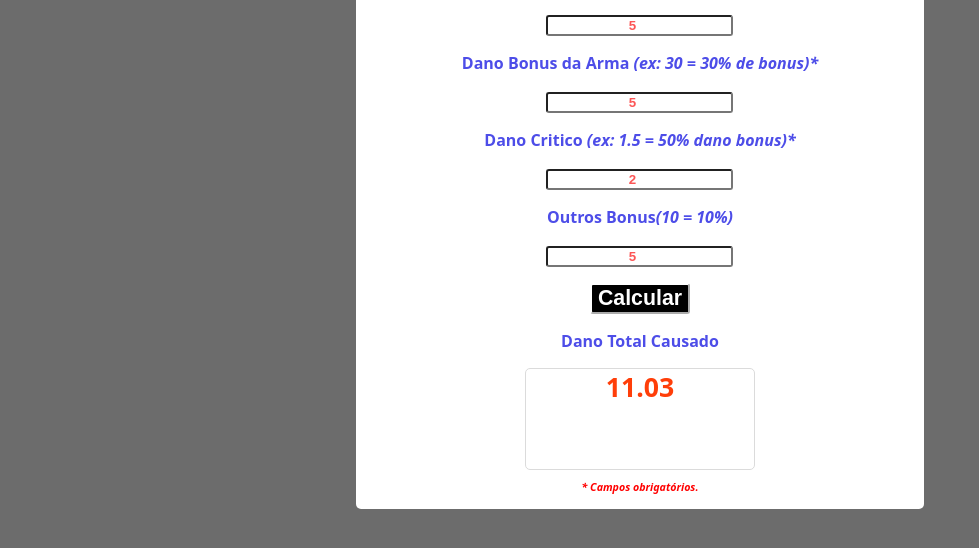
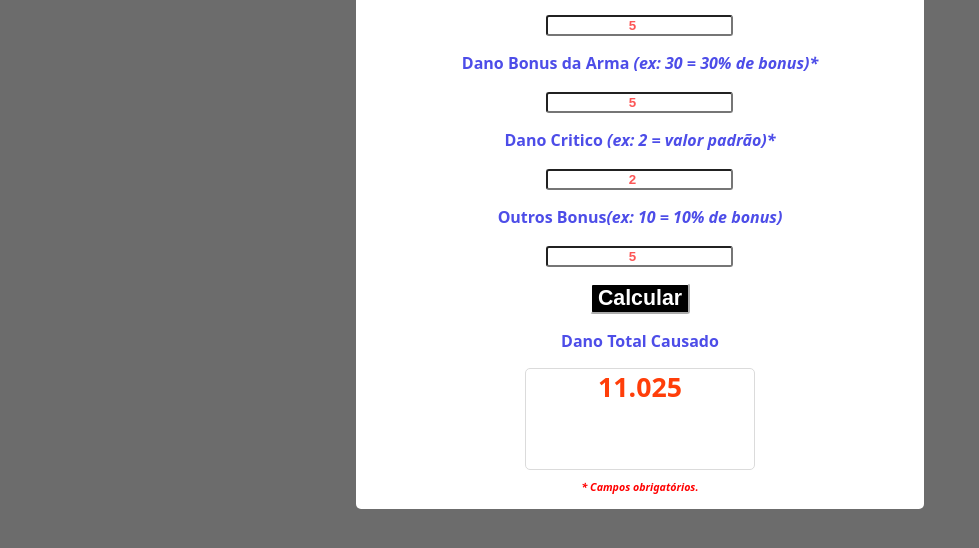
Before and after one commit to ayrtonmarinho/worldofedersite, a website: page tools/dano_bonus.html in a window 1280 px wide. Both pictures are taken after typing "5", "5", "5" into the empty fields and a click on the button "Calcular". Shown: the part 156-704 px from the top of the page, without its empty margins (0-979 px from the left). Drawn offline with Linux system fonts and the light colour scheme.

Commit message:
fix: corrigido um pequeno bug na formula de dano o dano_causado.html+

```diff
--- a/js/dano_causado.js
+++ b/js/dano_causado.js
@@ -6,10 +6,10 @@ function calcular_dano() {
     let outro_bonus = document.getElementById('outros').value
     let total = document.getElementById('dano_total')
 
-    if (outro_bonus) {
-        total.innerHTML = parseFloat((Number(dano_dados) * (Number(dano_bonus_arma) / 100 + 1) * Number(multiplicador_critico) * (Number(outro_bonus) / 100 + 1)).toFixed(2));
+    if (outro_bonus && outro_bonus > 0) {
+        total.innerHTML = Number(dano_dados) * (Number(dano_bonus_arma) / 100 + 1) * Number(multiplicador_critico) * ((Number(outro_bonus) / 100 + 1));
     } else {
-        total.innerHTML = parseFloat((Number(dano_dados) * (Number(dano_bonus_arma) / 100 + 1) * Number(multiplicador_critico)).toFixed(2));
+        total.innerHTML = Number(dano_dados) * (Number(dano_bonus_arma) / 100 + 1) * Number(multiplicador_critico);
     }
 
 
--- a/tools/dano_bonus.html
+++ b/tools/dano_bonus.html
@@ -26,11 +26,11 @@
         <input type="number" id="dano_arma" />
 
         <p>
-          <label for="">Dano Critico <i>(ex: 1.5 = 50% dano bonus)*</i></label>
+          <label for="">Dano Critico <i>(ex: 2 = valor padrão)*</i></label>
         </p>
         <input type="number" id="critical" value="2" />
         <p>
-          <label for="">Outros Bonus<i>(10 = 10%)</i></label>
+          <label for="">Outros Bonus<i>(ex: 10 = 10% de bonus)</i></label>
         </p>
         <input type="number" id="outros" />
         <p><button onclick="calcular_dano()">Calcular</button></p>
```
